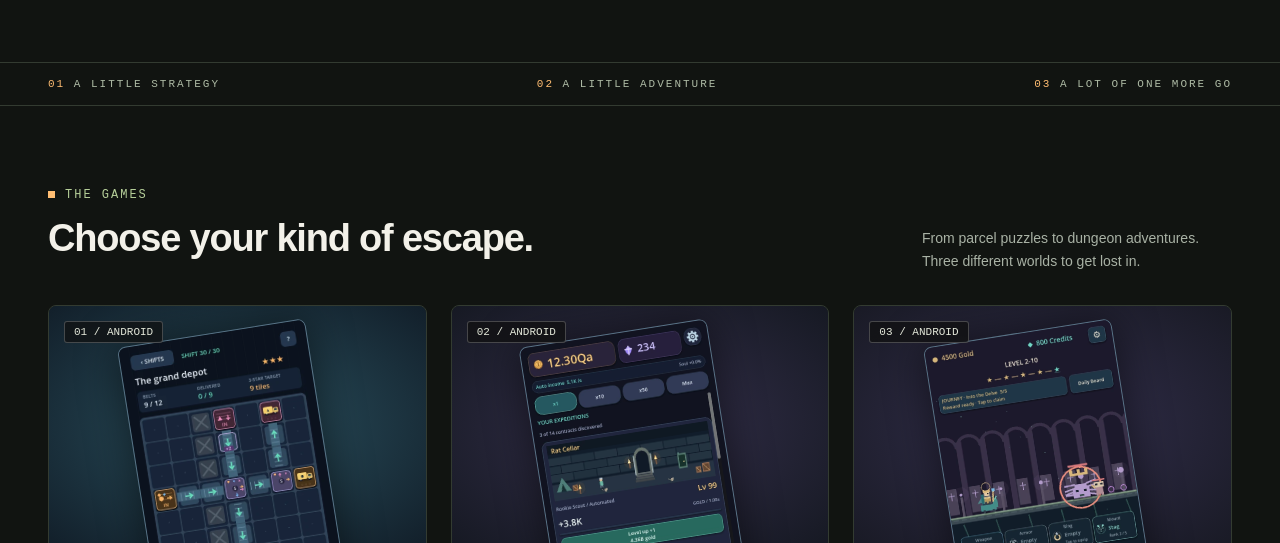
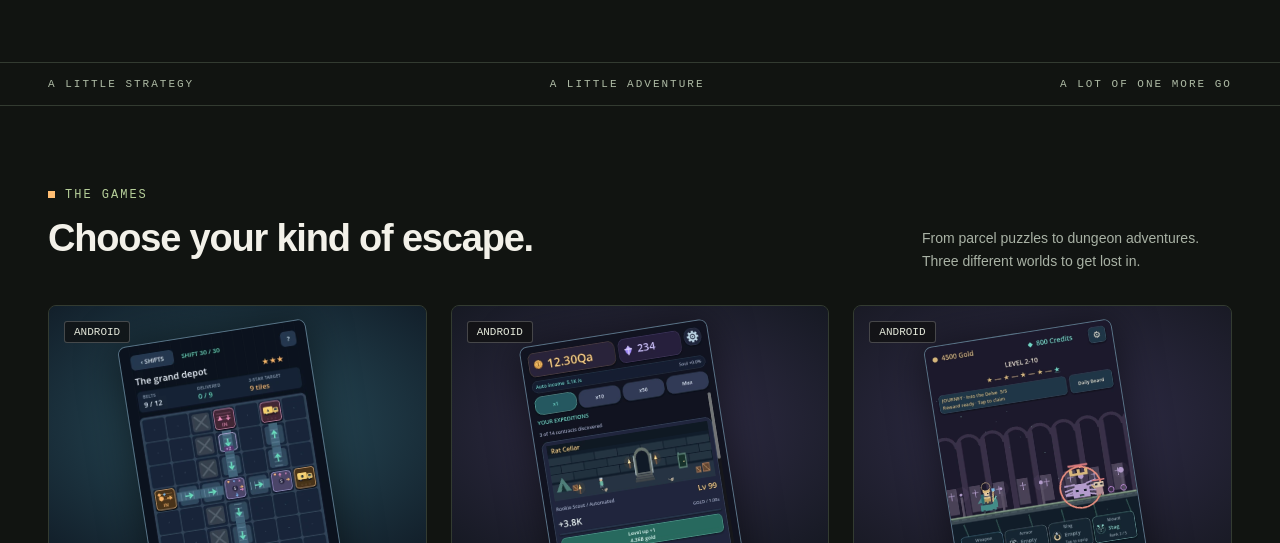
Before and after one commit to gojtan/fribbegames, a plain HTML site: page index.html in a window 1280 px wide. Shown: the part 638-1181 px from the top of the page. Drawn offline with Linux system fonts and the light colour scheme.

Commit message:
Mindre numrerat

```diff
--- a/index.html
+++ b/index.html
@@ -50,11 +50,11 @@
       <div class="ticker">
         <div class="wrap">
           <span>
-            <b>01</b> A LITTLE STRATEGY</span>
+            A LITTLE STRATEGY</span>
           <span>
-            <b>02</b> A LITTLE ADVENTURE</span>
+            A LITTLE ADVENTURE</span>
           <span>
-            <b>03</b> A LOT OF ONE MORE GO</span>
+            A LOT OF ONE MORE GO</span>
         </div>
       </div>
       <section class="wrap" id="games">
@@ -71,7 +71,7 @@
               <a href="assets/conveyor.webp" target="_blank" rel="noopener noreferrer" aria-label="View full Conveyor Chaos gameplay screenshot">
                 <img src="assets/conveyor.webp" alt="Conveyor Chaos gameplay: planning conveyor routes for package deliveries" loading="lazy" width="450" height="800" title="Click to view the full screenshot">
               </a>
-              <span class="number">01 / ANDROID</span>
+              <span class="number">ANDROID</span>
             </div>
             <div class="game-body">
               <div class="tags">Puzzle · Strategy</div>
@@ -88,7 +88,7 @@
               <a href="assets/delvenomics-gameplay.webp" target="_blank" rel="noopener noreferrer" aria-label="View full Delvenomics gameplay screenshot">
                 <img src="assets/delvenomics-gameplay.webp" alt="Delvenomics gameplay: Rat Cellar and Goblin Tunnels, dungeon income and upgrades" loading="lazy" width="480" height="900" title="Click to view the full screenshot">
               </a>
-              <span class="number">02 / ANDROID</span>
+              <span class="number">ANDROID</span>
             </div>
             <div class="game-body">
               <div class="tags">Idle · Dungeons</div>
@@ -105,7 +105,7 @@
               <a href="assets/delvebound-gameplay.webp" target="_blank" rel="noopener noreferrer" aria-label="View full Delvebound gameplay screenshot">
                 <img src="assets/delvebound-gameplay.webp" alt="Delvebound gameplay: a mage fighting the Brood Queen in Hollow Crypt" loading="lazy" width="540" height="960" title="Click to view the full screenshot">
               </a>
-              <span class="number">03 / ANDROID</span>
+              <span class="number">ANDROID</span>
             </div>
             <div class="game-body">
               <div class="tags">Idle · RPG</div>
```
